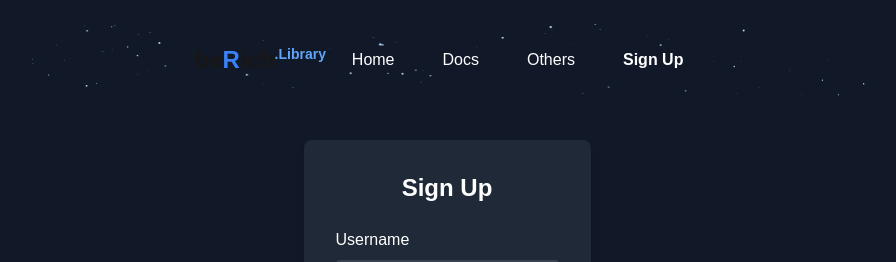
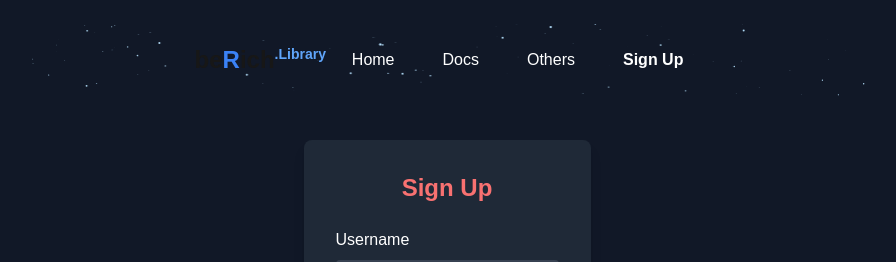
Before and after one commit to ColdByDefault/beRichLibrary_Fullstack, a Next.js app: page /signup in a window 1280 px wide. Shown: the top 262 px of the page, without its empty margins (193-1089 px from the left). Built offline with nearby package versions, Linux system fonts and the light colour scheme.

Commit message:
debugg 512

```diff
--- a/app/components/SignUpForm.jsx
+++ b/app/components/SignUpForm.jsx
@@ -52,7 +52,7 @@ export default function SignUpForm() {
         onSubmit={handleSubmit}
         className="bg-gray-800 text-white p-8 rounded-lg shadow-lg max-w-md w-full"
       >
-        <h2 className="text-2xl font-bold mb-6 text-center">Sign Up</h2>
+        <h2 className="text-2xl font-bold mb-6 text-center text-red-400">Sign Up</h2>
 
         {error && <p className="text-red-500 mb-4">{error}</p>}
         {success && <p className="text-green-500 mb-4">{success}</p>}
```
